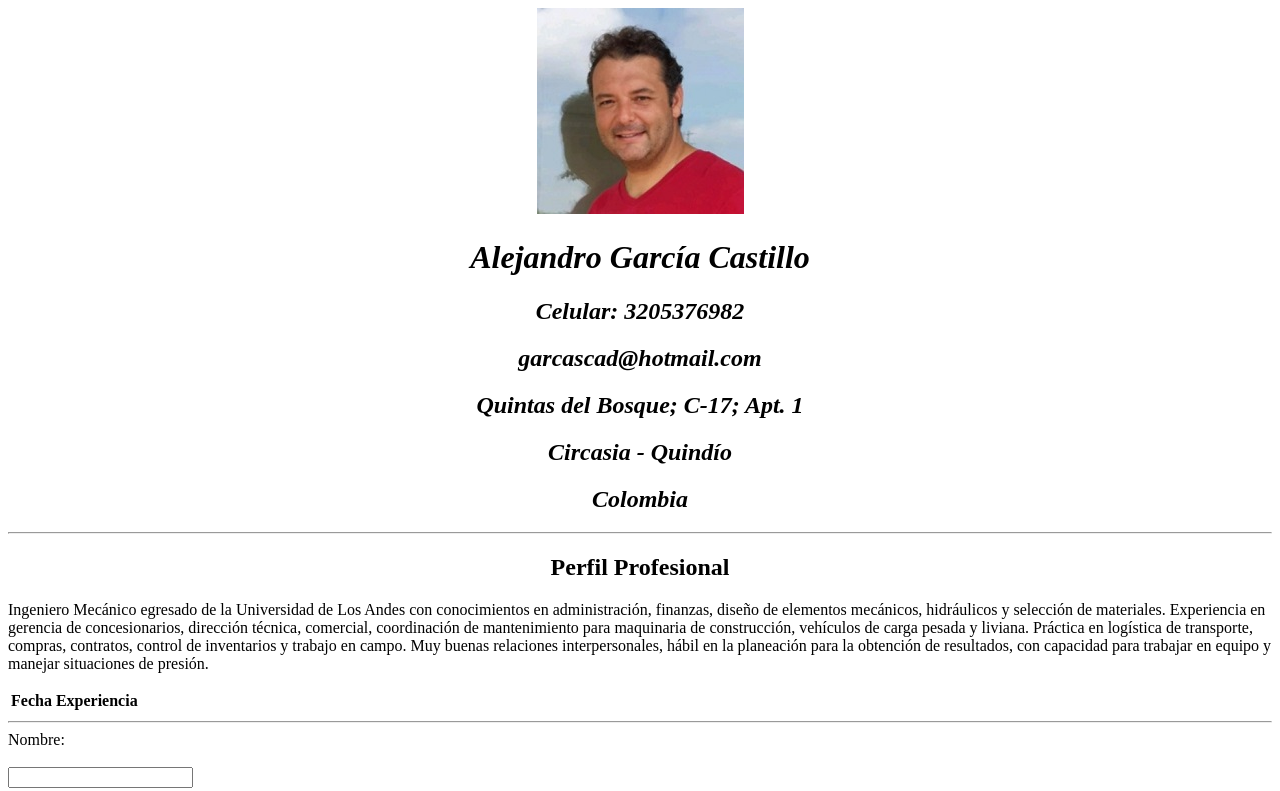
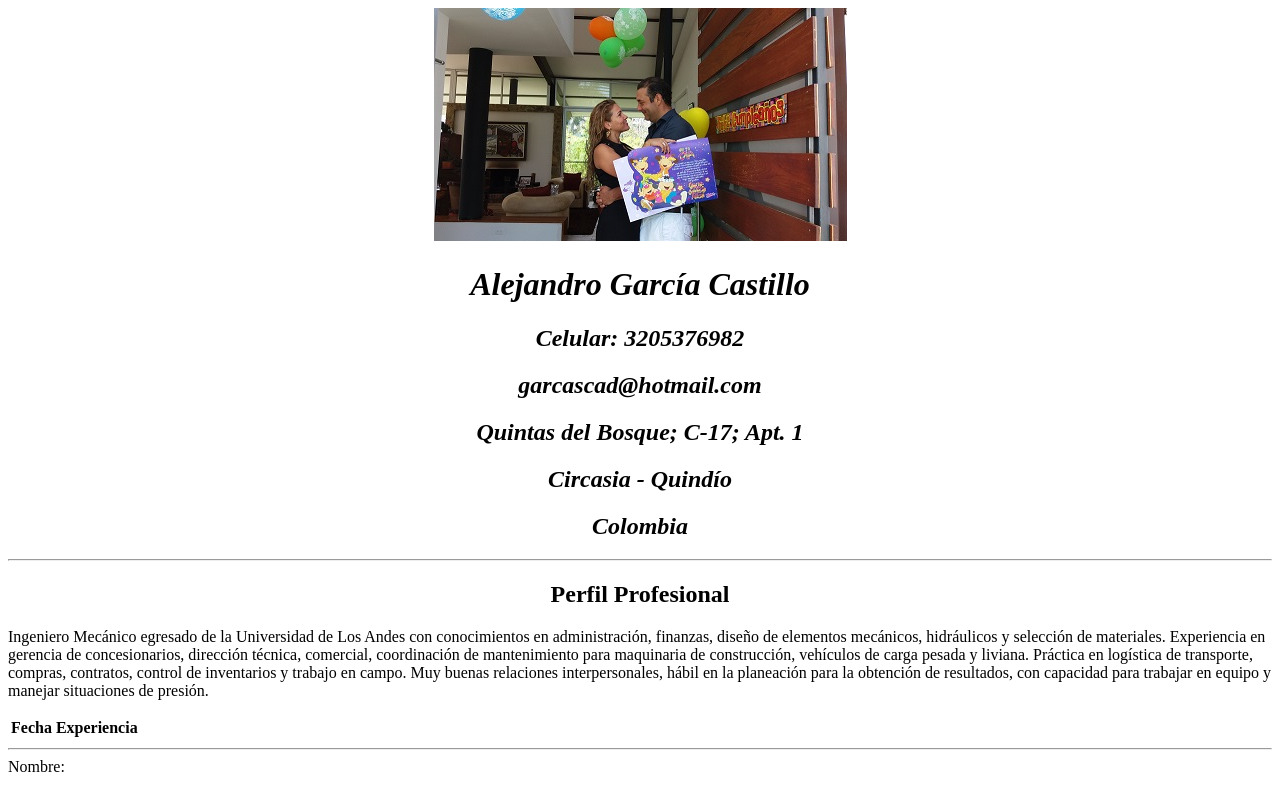
Before and after one commit to alegarcas/agc, a plain HTML site: page index.html in a window 1280 px wide. Shown: the top 791 px of the page. Drawn offline with Linux system fonts and the light colour scheme.

Commit message:
Add files via upload

```diff
--- a/index.html
+++ b/index.html
@@ -7,7 +7,7 @@
   <title>♆Alejandro García Castillo♆</title>
 </head>
 <body>
-  <CENTER><img src="alejo.jpg" alt="Imagen AGC"></CENTER>
+  <CENTER><img src="fivbdg.jpg" alt="Imagen AGC"></CENTER>
   <h1><center><em><strong>Alejandro García Castillo</strong></em></center></h1>
   <h2><center><em><strong>Celular: 3205376982</strong></em></center></h2>
   <h2><center><em><strong>garcascad@hotmail.com</strong></em></center></h2>
```
Also changed, not shown: fivbdg.jpg (added).
